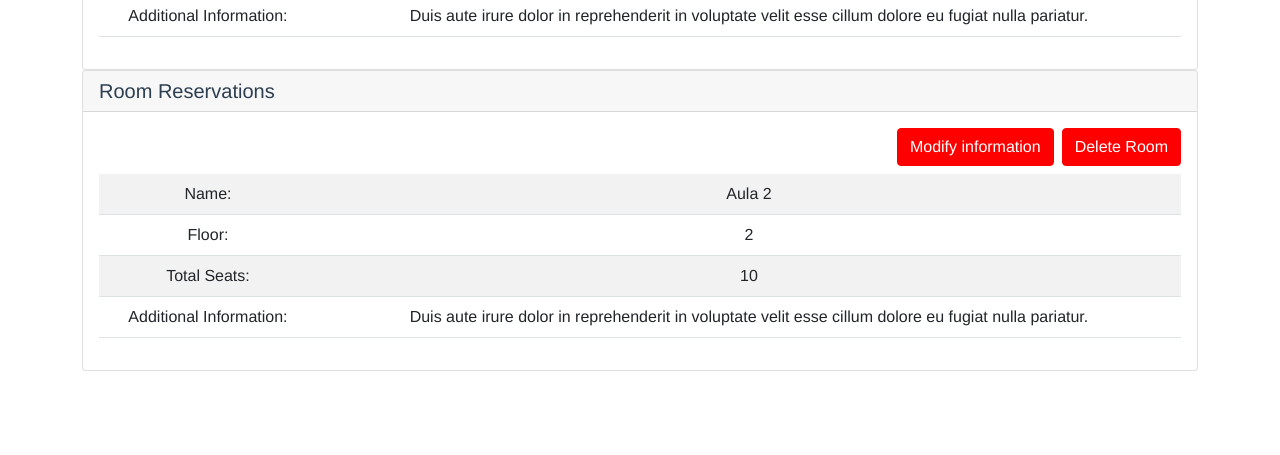
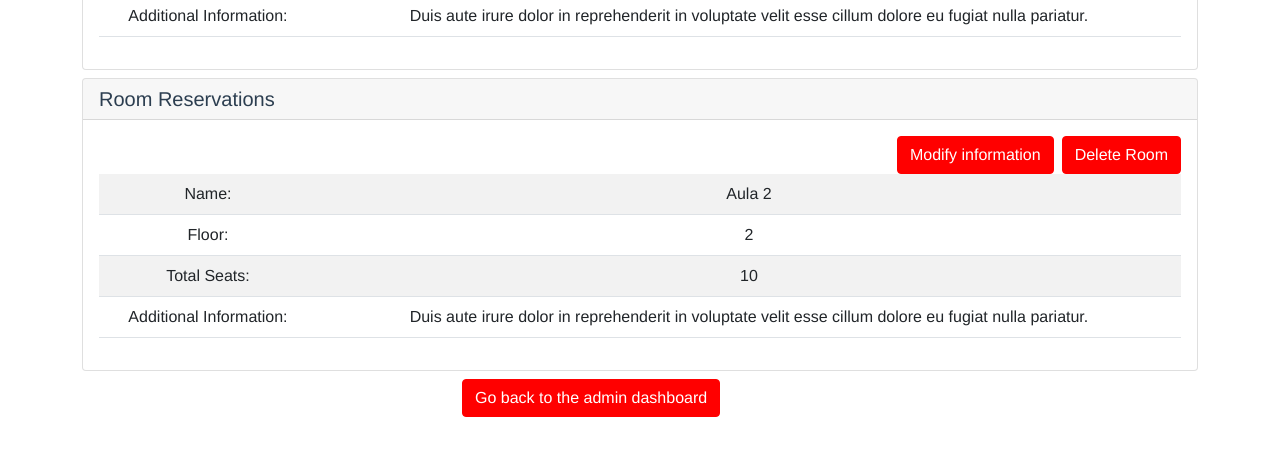
Before and after one commit to FrancescoGentile/nextapp, a Vue app in the folder frontend/: page /roomDetails/1 in a window 1280 px wide. Shown: the part 359-814 px from the top of the page. Built offline with nearby package versions, Linux system fonts and the light colour scheme; data requests are answered from the project's data file; sample sign-in values are in the browser's storage; what @kyvg/vue3-notification would draw is missing.

Commit message:
minor fixes

```diff
--- a/frontend/data/db.json
+++ b/frontend/data/db.json
@@ -71,7 +71,7 @@
       "name": "Aula Prova",
       "floor": "2",
       "totalSeats": 30,
-      "description": "Room Description"
+      "description": "Room Description "
     }
   ]
 }
--- a/frontend/src/store/index.js
+++ b/frontend/src/store/index.js
@@ -268,7 +268,7 @@ export default createStore({
     },
 
     modifyRoom({commit}, room) {
-      console.log(room)
+      //console.log(room)
       return new Promise((resolve, reject) => {
         axios.patch("http://localhost:3000/rooms/" + room.id, room
         ).then(response => {
--- a/frontend/src/views/RoomDetails.vue
+++ b/frontend/src/views/RoomDetails.vue
@@ -38,6 +38,7 @@ export default defineComponent({
       this.$store.dispatch("modifyRoom", room
       ).then((response) => {
         this.room = response.data
+        this.$store.commit("setRoomDetails", this.room)
       }).catch(err => {
         console.log(err)
       })
@@ -105,13 +106,13 @@ export default defineComponent({
     </div>
   </div>
 
-  <div class="container">
+  <div class="container mt-2">
     <div class="row">
       <div class="col ">
         <div class="card">
           <h5 class="card-header">Room Reservations</h5>
           <div class="card-body">
-            <div class="text-end mb-2">
+            <div class="text-end">
               <button type="button" class="btn btn-primary me-2" data-bs-toggle="modal" data-bs-target="#modifyRoom"
                       @click="this.selectedRoom = this.room"> Modify information </button>
               <button type="button" class="btn btn-primary" data-bs-toggle="modal" data-bs-target="#deleteRoom"> Delete Room </button>
@@ -141,6 +142,13 @@ export default defineComponent({
           </div>
         </div>
       </div>
+    </div>
+    <div class="row mt-2">
+      <div class="col"></div>
+      <div class="col">
+        <button class="btn btn-primary" @click="this.$router.push('/dashboardAdmin')"> Go back to the admin dashboard </button>
+      </div>
+      <div class="col"></div>
     </div>
   </div>
 
```
